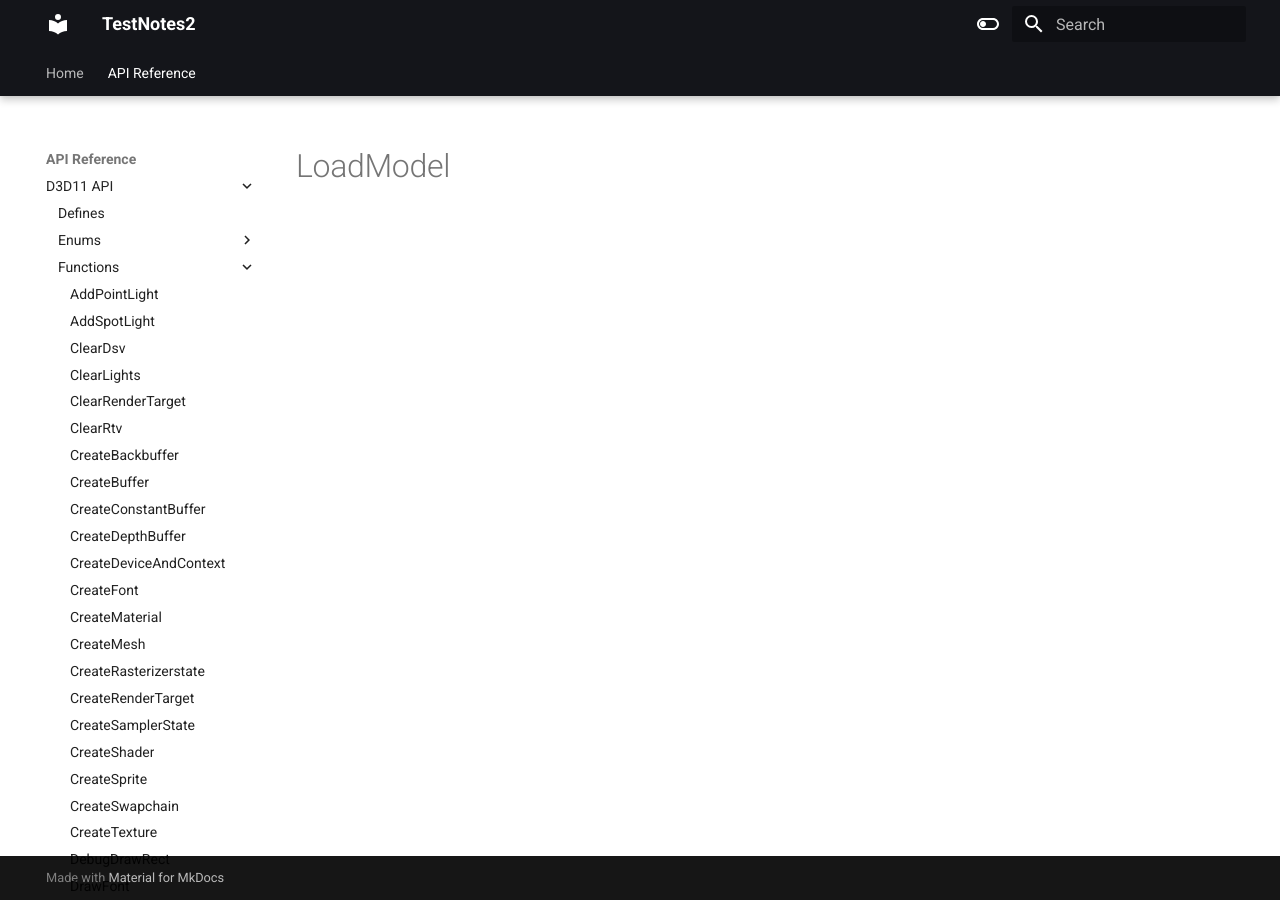
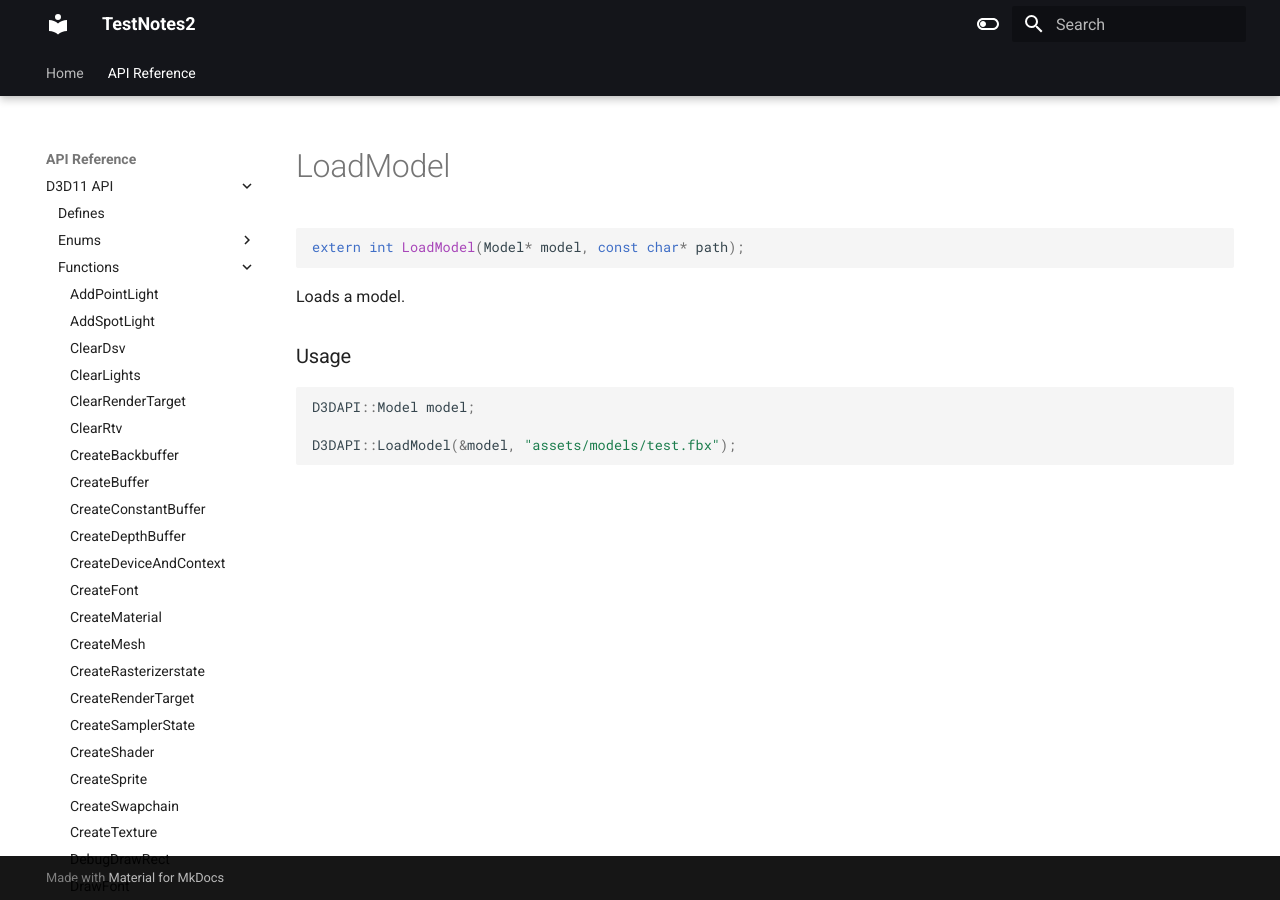
Before and after one commit to erichederstedt/TempEngineDocs, an MkDocs documentation site: the page built from docs/API Reference/D3D11 API/Functions/LoadModel.md, in a window 1280 px wide. Built offline with MkDocs 1.6.1 and Material for MkDocs 9.7.7, drawn with Linux system fonts in a browser that asks for light colours.

Commit message:
PUSH NOTE : LoadModel.md

````diff
--- a/docs/API Reference/D3D11 API/Functions/LoadModel.md
+++ b/docs/API Reference/D3D11 API/Functions/LoadModel.md
@@ -1 +1,15 @@
 # LoadModel
+
+```c++
+extern int LoadModel(Model* model, const char* path);
+```
+
+Loads a model.
+
+
+### Usage
+```c++
+D3DAPI::Model model;
+
+D3DAPI::LoadModel(&model, "assets/models/test.fbx");
+```
````
